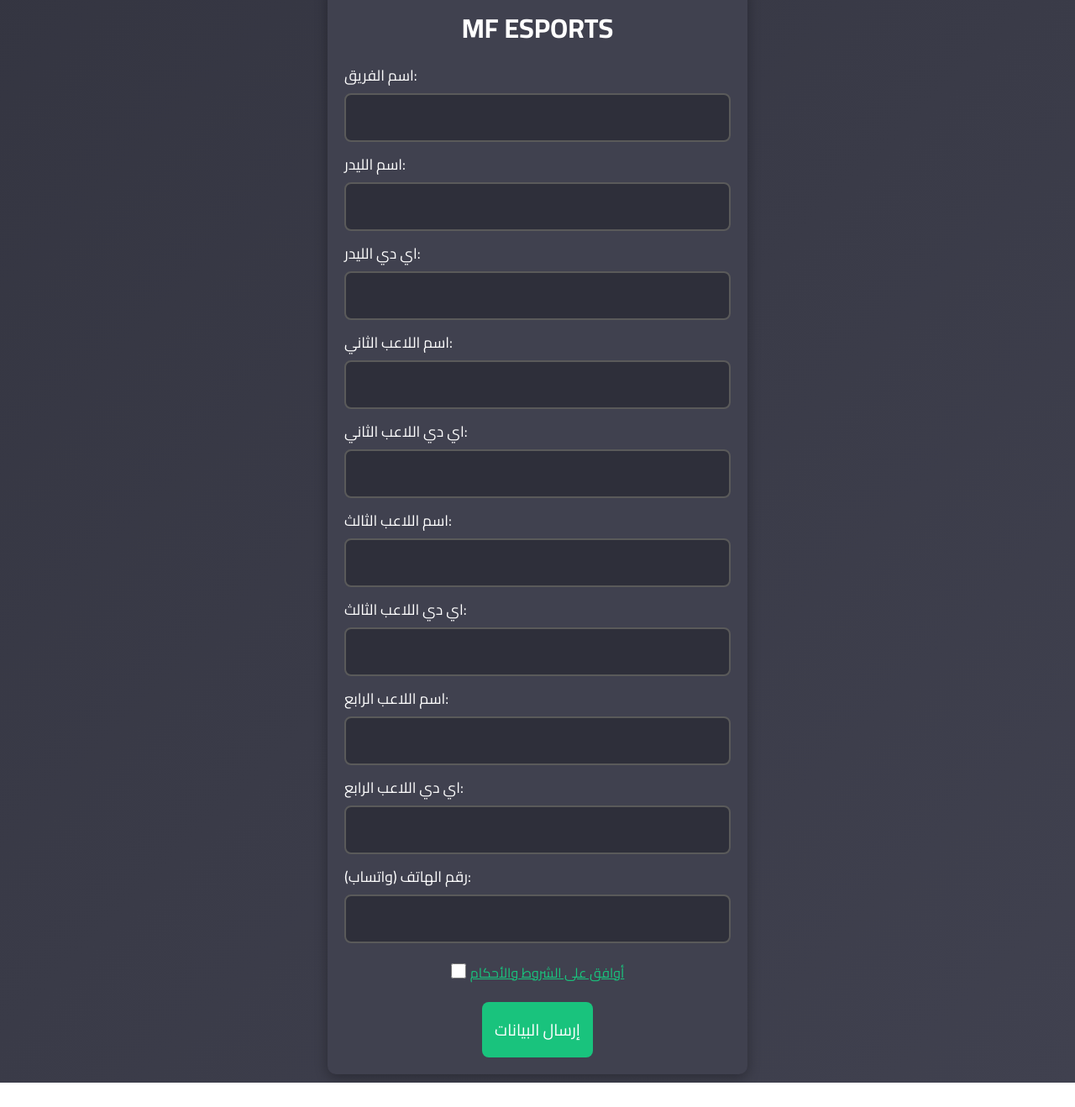
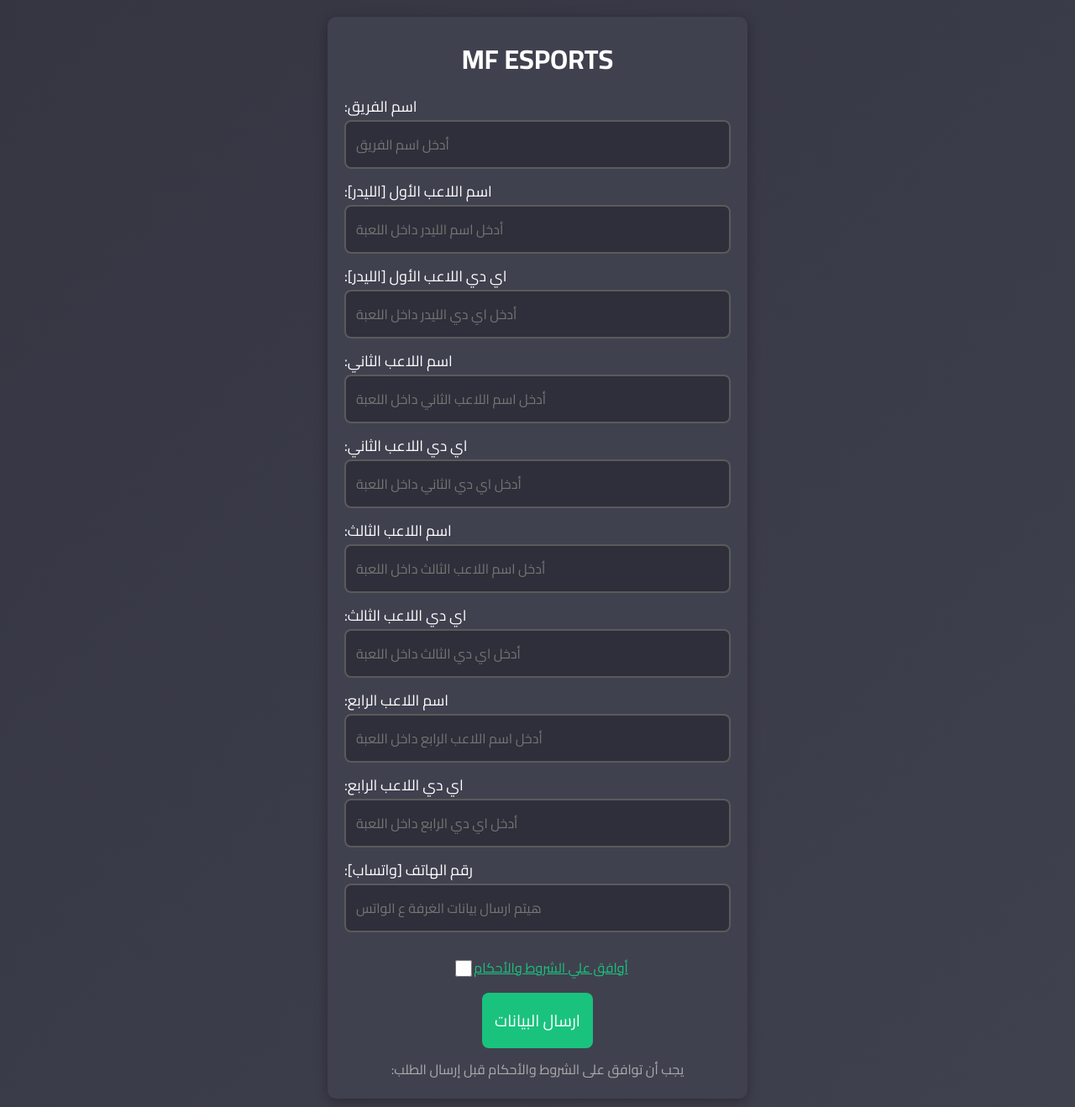
Before and after one commit to mofr3oon/MF_ESPORTS, a plain HTML site: page index.html in a window 1280 px wide. Shown: the part 97-1415 px from the top of the page at 84% size. Before the commit the page ends 1386 px from the top, so only its background shows below. Drawn offline with Linux system fonts and the light colour scheme.

Commit message:
index.html

```diff
--- a/index.html
+++ b/index.html
@@ -58,9 +58,9 @@
     }
     label {
       font-size: 1.1em;
+      text-align: left;
       display: flex;
       align-items: center;
-      margin-bottom: 5px;
     }
     input {
       width: 100%;
@@ -77,11 +77,23 @@
       box-shadow: 0 0 15px rgba(0, 255, 0, 1);
       border-color: #19c37d;
     }
+    p {
+      font-size: 1.2em;
+      color: #19c37d;
+      margin-top: 20px;
+    }
+    .description {
+      font-size: 1em;
+      margin-top: 10px;
+      color: #aaa;
+    }
     .links {
+      font-size: 0.8em;
+      margin-top: 10px;
+      color: #fff;
       display: flex;
       justify-content: center;
       gap: 15px;
-      margin-bottom: 10px;
     }
     .links a {
       color: #19c37d;
@@ -92,6 +104,20 @@
     .links a:hover {
       color: #fff;
     }
+    .time {
+      font-size: 1.1em;
+      color: #fff;
+      margin-top: 10px;
+    }
+    .header {
+      text-align: center;
+      width: 100%;
+    }
+    .content {
+      width: 100%;
+      display: flex;
+      justify-content: center;
+    }
     .terms-container {
       display: flex;
       justify-content: center;
@@ -101,15 +127,25 @@
     .checkbox-wrapper {
       display: inline-flex;
       align-items: center;
+      margin-left: 10px;
     }
     .checkbox-wrapper input[type="checkbox"] {
-      margin-right: 5px;
-      width: 18px;
-      height: 18px;
+      margin-right: 2px;
+      margin-bottom: -8px;
+      width: 20px;
+      height: 20px;
+      border-radius: 25px;
+      border: 8px solid #76d7c4;
+      background: #2e2f3a;
+      cursor: pointer;
+    }
+    .checkbox-wrapper input[type="checkbox"]:checked {
+      background: #19c37d;
     }
     .checkbox-wrapper label {
       color: #fff;
       font-size: 1em;
+      margin-top: 7px;
     }
   </style>
 </head>
@@ -122,50 +158,99 @@
       <a href="https://discord.gg/9h2zND3Nzw" target="_blank">ديسكورد</a>
       <a href="https://youtube.com/c/MOFR3OON?sub_confirmation=1" target="_blank">يوتيوب</a>
     </div>
+    <div class="time" id="time"></div>
   </div>
 
-  <div class="container">
-    <h1>MF ESPORTS</h1>
-    <form id="registration-form" action="https://script.google.com/macros/s/AKfycbxKWPrxqAidpPCCr3khAv4LwHiOufDOUTsjkBYQJap2g0DepMYhBEB1TfI9oFbDrtaF/exec" method="POST">
-      <label>اسم الفريق:</label>
-      <input type="text" name="team-name" required>
+  <div class="content">
+    <div class="container" id="main-page">
+      <h1>MF ESPORTS</h1>
+      <form id="registration-form" action="https://formspree.io/f/xwpvqpjp" method="POST">
+        <label for="team-name">:اسم الفريق</label>
+        <input type="text" id="team-name" name="team-name" placeholder="أدخل اسم الفريق" required>
 
-      <label>اسم الليدر:</label>
-      <input type="text" name="leader-name" required>
+        <label for="leader-name">:[اسم اللاعب الأول [الليدر</label>
+        <input type="text" id="leader-name" name="leader-name" placeholder="أدخل اسم الليدر داخل اللعبة" required>
 
-      <label>اي دي الليدر:</label>
-      <input type="text" name="leader-id" required>
+        <label for="leader-id">:[اي دي اللاعب الأول [الليدر </label>
+        <input type="text" id="leader-id" name="leader-id" placeholder="أدخل اي دي الليدر داخل اللعبة" required>
 
-      <label>اسم اللاعب الثاني:</label>
-      <input type="text" name="player1-name" required>
+        <label for="player1-name">:اسم اللاعب الثاني</label>
+        <input type="text" id="player1-name" name="player1-name" placeholder="أدخل اسم اللاعب الثاني داخل اللعبة" required>
 
-      <label>اي دي اللاعب الثاني:</label>
-      <input type="text" name="player1-id" required>
+        <label for="player1-id">:اي دي اللاعب الثاني</label>
+        <input type="text" id="player1-id" name="player1-id" placeholder="أدخل اي دي الثاني داخل اللعبة" required>
 
-      <label>اسم اللاعب الثالث:</label>
-      <input type="text" name="player2-name" required>
+        <label for="player2-name">:اسم اللاعب الثالث</label>
+        <input type="text" id="player2-name" name="player2-name" placeholder="أدخل اسم اللاعب الثالث داخل اللعبة" required>
 
-      <label>اي دي اللاعب الثالث:</label>
-      <input type="text" name="player2-id" required>
+        <label for="player2-id">:اي دي اللاعب الثالث</label>
+        <input type="text" id="player2-id" name="player2-id" placeholder="أدخل اي دي الثالث داخل اللعبة" required>
 
-      <label>اسم اللاعب الرابع:</label>
-      <input type="text" name="player3-name" required>
+        <label for="player3-name">:اسم اللاعب الرابع</label>
+        <input type="text" id="player3-name" name="player3-name" placeholder="أدخل اسم اللاعب الرابع داخل اللعبة" required>
 
-      <label>اي دي اللاعب الرابع:</label>
-      <input type="text" name="player3-id" required>
+        <label for="player3-id">:اي دي اللاعب الرابع</label>
+        <input type="text" id="player3-id" name="player3-id" placeholder="أدخل اي دي الرابع داخل اللعبة" required>
 
-      <label>رقم الهاتف (واتساب):</label>
-      <input type="text" name="phone" required>
+        <label for="phone">:رقم الهاتف [واتساب]</label>
+        <input type="text" id="phone" name="phone" placeholder="هيتم ارسال بيانات الغرفة ع الواتس" required>
 
-      <div class="terms-container">
-        <div class="checkbox-wrapper">
-          <input type="checkbox" id="terms-checkbox" required>
-          <label for="terms-checkbox"><a href="terms.html" style="color: #19c37d; text-decoration: underline;">أوافق على الشروط والأحكام</a></label>
+        <div class="terms-container">
+          <div class="checkbox-wrapper">
+            <input type="checkbox" id="terms-checkbox" required>
+            <label for="terms-checkbox">
+              <a href="terms.html" style="color: #19c37d; text-decoration: underline;"> أوافق علي الشروط والأحكام </a>
+            </label>
+          </div>
         </div>
-      </div>
+        <button type="submit">ارسال البيانات</button>
+      </form>
 
-      <button type="submit">إرسال البيانات</button>
-    </form>
+      <p class="description">:يجب أن توافق على الشروط والأحكام قبل إرسال الطلب</p>
+    </div>
   </div>
+
+  <script>
+    // عرض الوقت الحالي
+    const timeElement = document.getElementById('time');
+    setInterval(() => {
+      const date = new Date();
+      timeElement.textContent = date.toLocaleString('ar-EG');
+    }, 1000);
+  </script>
+
+  <!-- جافاسكريبت لاعتراض إرسال النموذج وإعادة التوجيه إلى success.html -->
+  <script>
+    document.getElementById("registration-form").addEventListener("submit", function(e) {
+      e.preventDefault(); // منع إعادة التوجيه الافتراضية
+      const form = this;
+      const formData = new FormData(form);
+
+      fetch(form.action, {
+        method: form.method,
+        body: formData,
+        headers: {
+          'Accept': 'application/json'
+        }
+      })
+      .then(response => {
+        if (response.ok) {
+          // إعادة توجيه المستخدم إلى صفحة success.html بعد نجاح التسجيل
+          window.location.href = "success.html";
+        } else {
+          response.json().then(data => {
+            if (data.hasOwnProperty("errors")) {
+              alert(data["errors"].map(error => error["message"]).join(", "));
+            } else {
+              alert("حدث خطأ أثناء التسجيل. يرجى المحاولة مرة أخرى.");
+            }
+          });
+        }
+      })
+      .catch(error => {
+        alert("حدث خطأ أثناء التسجيل. يرجى المحاولة مرة أخرى.");
+      });
+    });
+  </script>
 </body>
 </html>
```
